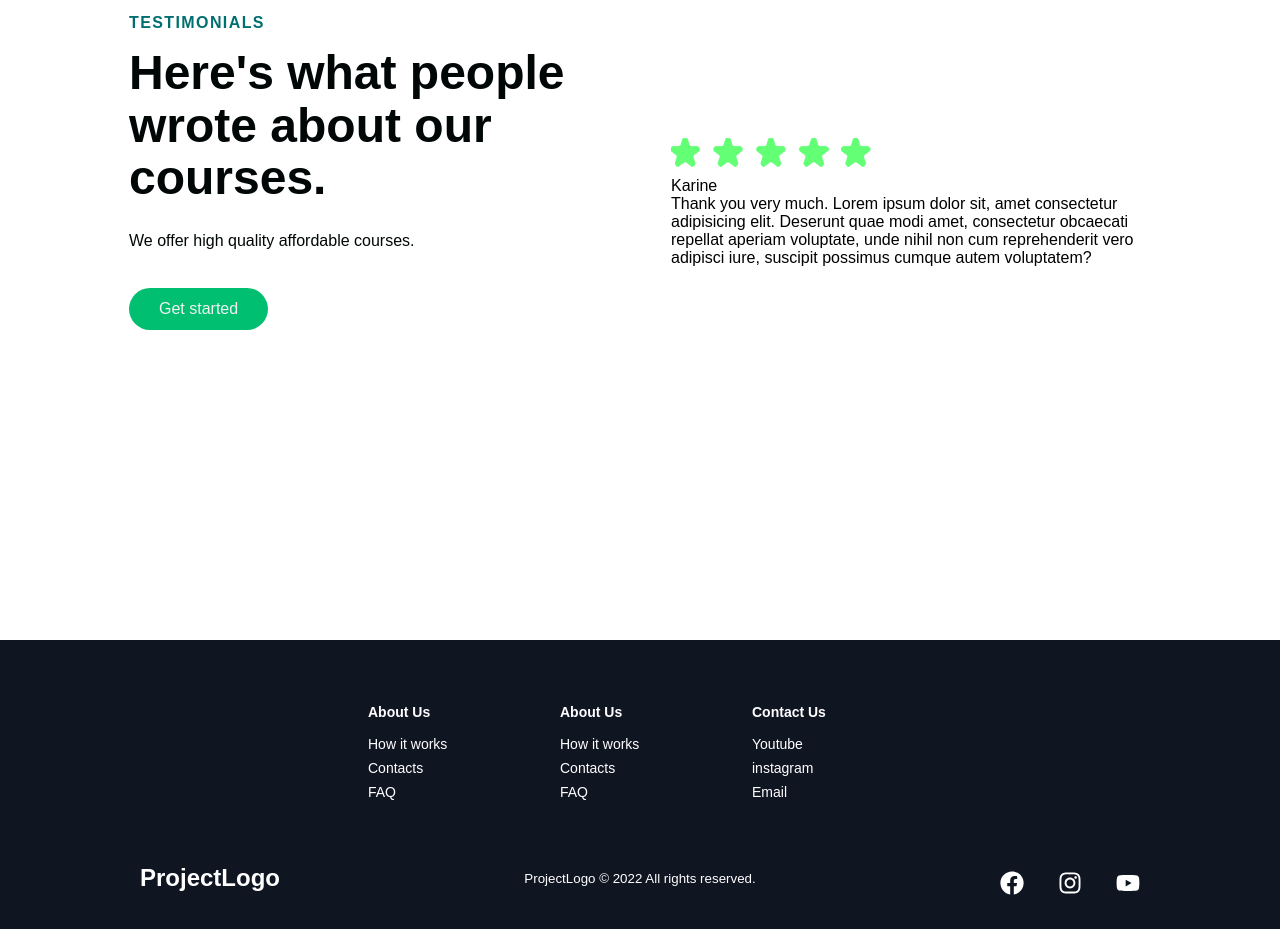
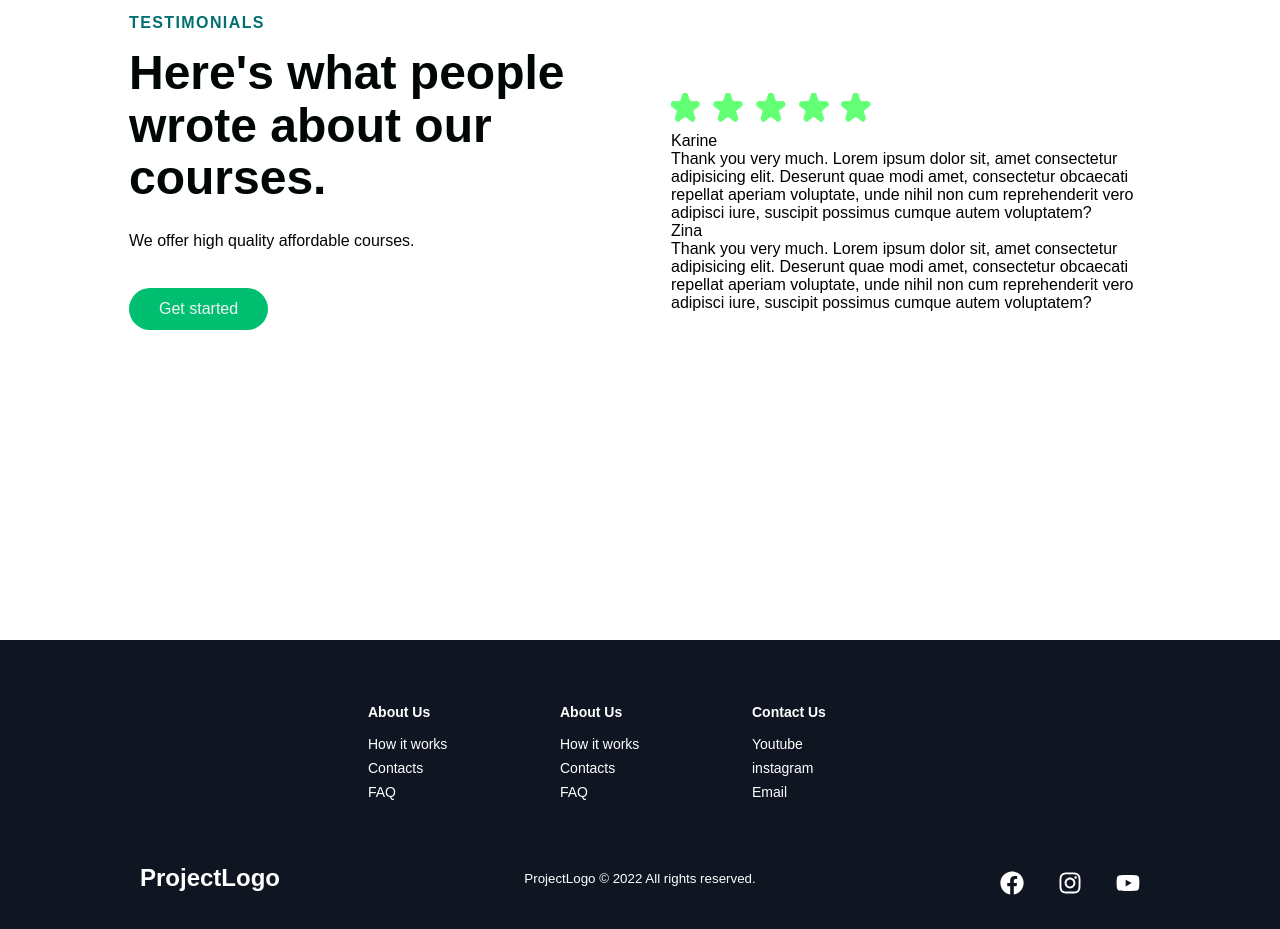
Before and after one commit to AnnaAn01/language-courses-react-website, a React (Create React App) app: page / in a window 1280 px wide. Shown: the part 1880-2809 px from the top of the page. Built offline with nearby package versions, Linux system fonts and the light colour scheme; a web font is replaced by a local one.

Commit message:
styling testimonial cards

```diff
--- a/src/components/Testimonials/Testimonials.js
+++ b/src/components/Testimonials/Testimonials.js
@@ -101,6 +101,11 @@ export const Img = styled.img`
 
 export const Col2TestimonialWrap = styled.div`
   width: 100%;
+  display: flex;
+  flex-direction: column;
+  height: 100%;
+  justify-cntent: flex-start;
+  align-items: flex-start;
 `;
 
 export const TestimonialCard = styled.div``;
--- a/src/components/Testimonials/index.js
+++ b/src/components/Testimonials/index.js
@@ -73,6 +73,14 @@ const TestimonialsSection = ({
                   reprehenderit vero adipisci iure, suscipit possimus cumque
                   autem voluptatem?
                 </TestimonialCard>
+                <TestimonialCard>
+                  <TestimonialName>Zina</TestimonialName>
+                  Thank you very much. Lorem ipsum dolor sit, amet consectetur
+                  adipisicing elit. Deserunt quae modi amet, consectetur
+                  obcaecati repellat aperiam voluptate, unde nihil non cum
+                  reprehenderit vero adipisci iure, suscipit possimus cumque
+                  autem voluptatem?
+                </TestimonialCard>
               </Col2TestimonialWrap>
             </Column2>
           </TestimonialsRow>
```
